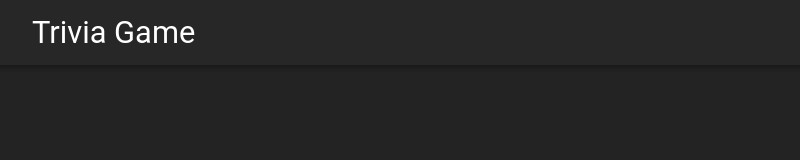
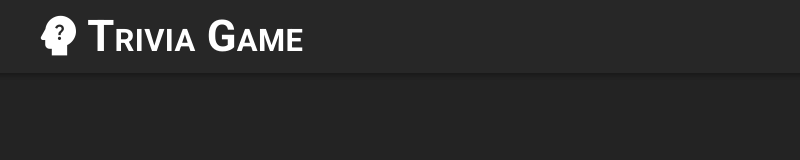
Before and after one commit to tolosa/trivia-game-react, a React (Vite) app: page / in a window 1280 px wide. Shown: the top 160 px of the page, without its empty margins (32-832 px from the left). Built offline with nearby package versions, Linux system fonts and the light colour scheme; no server answers.

Commit message:
Add icon in header

```diff
--- a/index.html
+++ b/index.html
@@ -5,6 +5,16 @@
     <link rel="icon" type="image/svg+xml" href="/vite.svg" />
     <meta name="viewport" content="width=device-width, initial-scale=1.0" />
     <title>Trivia Game</title>
+    <link rel="preconnect" href="https://fonts.googleapis.com" />
+    <link rel="preconnect" href="https://fonts.gstatic.com" crossorigin />
+    <link
+      rel="stylesheet"
+      href="https://fonts.googleapis.com/css2?family=Roboto:wght@300;400;500;700&display=swap"
+    />
+    <link
+      rel="stylesheet"
+      href="https://fonts.googleapis.com/icon?family=Material+Icons"
+    />
   </head>
   <body>
     <div id="root"></div>
--- a/src/components/Layout.jsx
+++ b/src/components/Layout.jsx
@@ -1,7 +1,7 @@
-import { AppBar, Container, Typography } from "@mui/material";
+import { AppBar, Container, Icon, Typography } from "@mui/material";
 import PropTypes from "prop-types";
 
-export const Layout = ({ title, children }) => {
+export const Layout = ({ title, icon, children }) => {
   return (
     <div style={{ display: "flex", flexDirection: "column", height: "100vh" }}>
       <AppBar position="sticky">
@@ -11,10 +11,16 @@ export const Layout = ({ title, children }) => {
             mx: "auto",
             display: "flex",
             alignItems: "center",
-            py: 1.5,
+            py: 1.2,
           }}
         >
-          <Typography variant="h5">{title}</Typography>
+          {icon && <Icon sx={{ fontSize: "3.3rem", mr: 0.3 }}>{icon}</Icon>}
+          <Typography
+            variant="h4"
+            sx={{ fontVariant: "small-caps", fontWeight: "bold" }}
+          >
+            {title}
+          </Typography>
         </Container>
       </AppBar>
       <Container
@@ -37,5 +43,6 @@ export const Layout = ({ title, children }) => {
 
 Layout.propTypes = {
   title: PropTypes.string.isRequired,
+  icon: PropTypes.string,
   children: PropTypes.node.isRequired,
 };
--- a/src/main.jsx
+++ b/src/main.jsx
@@ -20,7 +20,7 @@ createRoot(document.getElementById("root")).render(
   <ThemeProvider theme={theme} noSsr>
     <CssBaseline />
     <StrictMode>
-      <Layout title="Trivia Game">
+      <Layout title="Trivia Game" icon="psychology_alt">
         <App />
       </Layout>
     </StrictMode>
```
